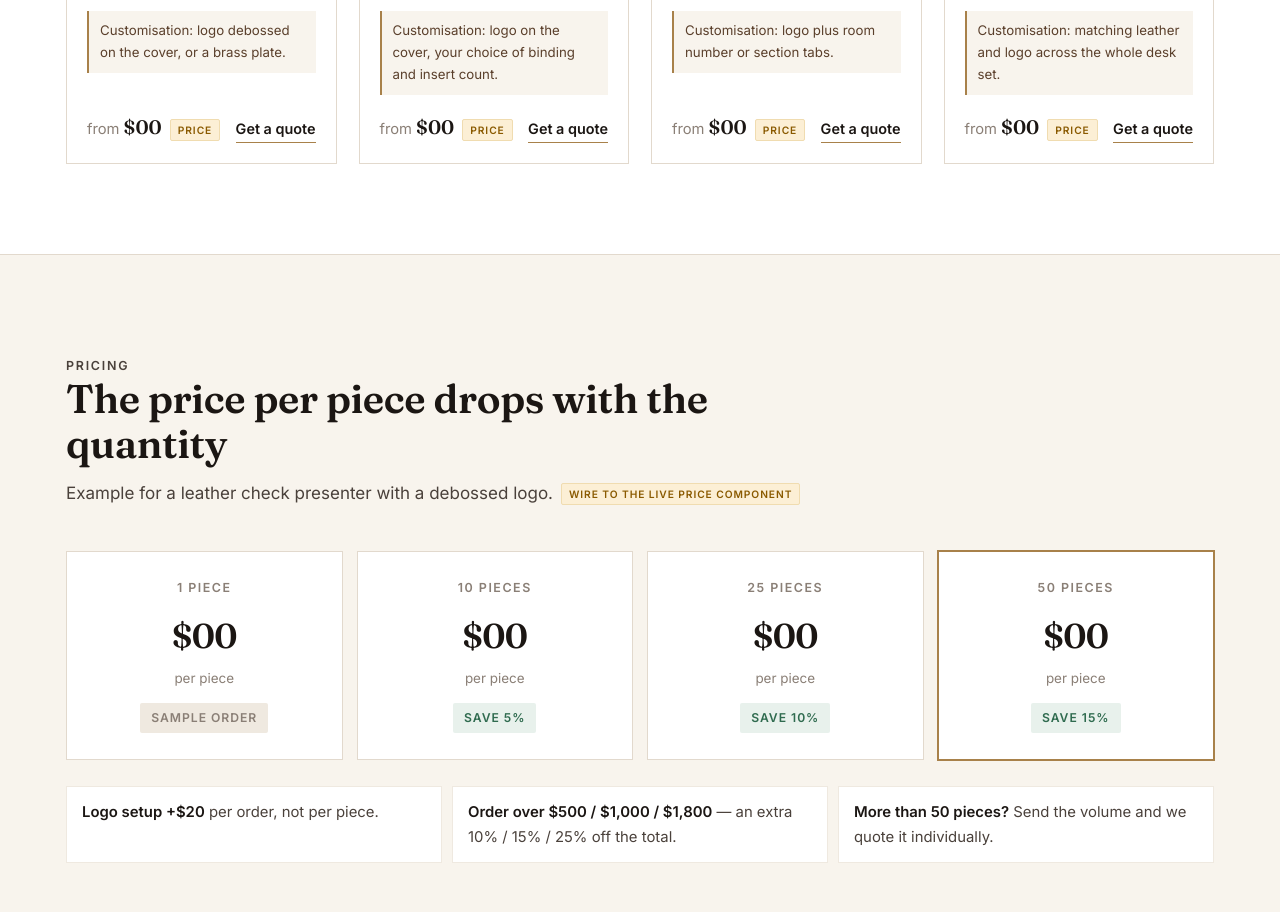
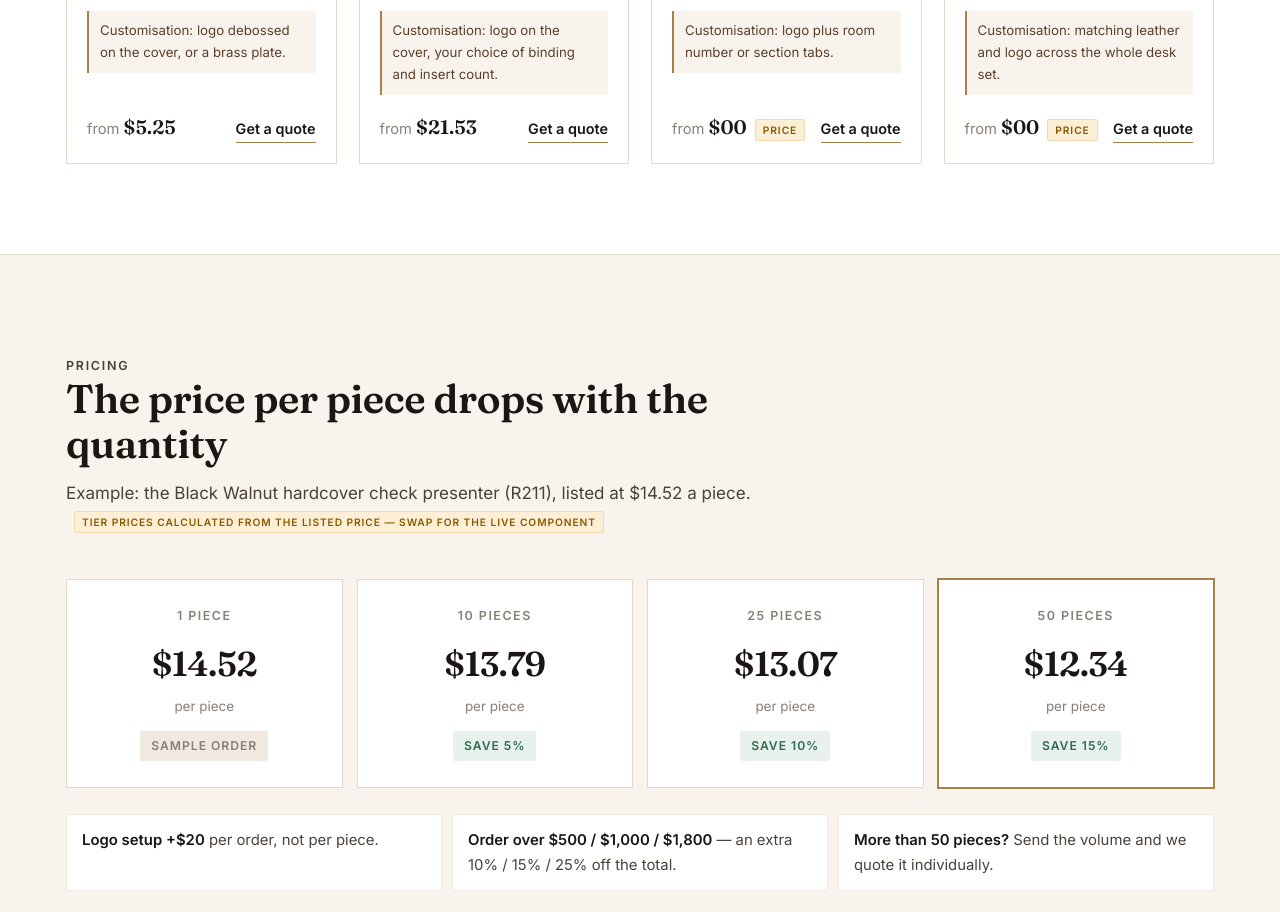
Before and after one commit to b45893456-rgb/inkohoreca, a plain HTML site: page landing/index.html in a window 1280 px wide. Shown: the part 1644-2556 px from the top of the page. Drawn offline with Linux system fonts and the light colour scheme.

Commit message:
Fill in real product prices on the landing page
Category "from" prices and the quantity-tier example now use prices
listed on the live product pages instead of $00 placeholders:
check presenters from $5.25 (R201), menu covers from $21.53 (FM01A4),
tiers derived from the R211 walnut presenter at $14.52.

The tier values are arithmetic on that listed price using the brief's
SAVE 5/10/15% steps, and stay flagged so they can be swapped for the
live price component. Folders and desk accessories keep their
placeholders — those prices are not publicly indexed.

Co-Authored-By: Claude Opus 5 <noreply@anthropic.com>
Claude-Session: https://claude.ai/code/session_01AJtMMiSpCrvKkUwpF4iXES

```diff
--- a/landing/index.html
+++ b/landing/index.html
@@ -385,7 +385,7 @@ details p{padding:0 40px 22px 0;margin:0;color:var(--ink-soft);font-size:.97rem}
           <p>Wood, genuine leather or faux leather, with a card pocket, pen loop or clip.</p>
           <div class="custom-note">Customisation: logo debossed on the cover, or a brass plate.</div>
           <div class="cat-foot">
-            <span class="price-from">from <b>$00</b><span class="demo">price</span></span>
+            <span class="price-from">from <b>$5.25</b></span>
             <a class="cat-link" href="#quote">Get a quote</a>
           </div>
         </div>
@@ -398,7 +398,7 @@ details p{padding:0 40px 22px 0;margin:0;color:var(--ink-soft);font-size:.97rem}
           <p>Leather, hardcover, fabric or acrylic — food, drinks and wine formats.</p>
           <div class="custom-note">Customisation: logo on the cover, your choice of binding and insert count.</div>
           <div class="cat-foot">
-            <span class="price-from">from <b>$00</b><span class="demo">price</span></span>
+            <span class="price-from">from <b>$21.53</b></span>
             <a class="cat-link" href="#quote">Get a quote</a>
           </div>
         </div>
@@ -439,31 +439,31 @@ details p{padding:0 40px 22px 0;margin:0;color:var(--ink-soft);font-size:.97rem}
     <div class="section-head">
       <p class="eyebrow">Pricing</p>
       <h2>The price per piece drops with the quantity</h2>
-      <p>Example for a leather check presenter with a debossed logo.<span class="demo">wire to the live price component</span></p>
+      <p>Example: the Black Walnut hardcover check presenter (R211), listed at $14.52 a piece.<span class="demo">tier prices calculated from the listed price — swap for the live component</span></p>
     </div>
 
     <div class="tiers">
       <div class="tier">
         <div class="qty">1 piece</div>
-        <div class="unit">$00</div>
+        <div class="unit">$14.52</div>
         <div class="per">per piece</div>
         <span class="save none">Sample order</span>
       </div>
       <div class="tier">
         <div class="qty">10 pieces</div>
-        <div class="unit">$00</div>
+        <div class="unit">$13.79</div>
         <div class="per">per piece</div>
         <span class="save">Save 5%</span>
       </div>
       <div class="tier">
         <div class="qty">25 pieces</div>
-        <div class="unit">$00</div>
+        <div class="unit">$13.07</div>
         <div class="per">per piece</div>
         <span class="save">Save 10%</span>
       </div>
       <div class="tier best">
         <div class="qty">50 pieces</div>
-        <div class="unit">$00</div>
+        <div class="unit">$12.34</div>
         <div class="per">per piece</div>
         <span class="save">Save 15%</span>
       </div>
```
Also changed, not shown: 1 other file.
